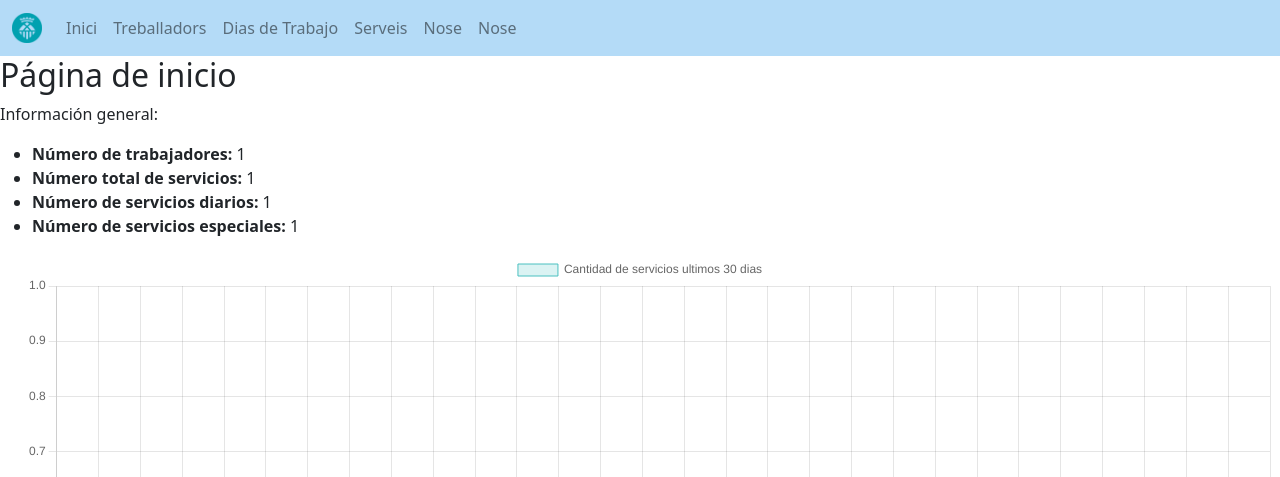
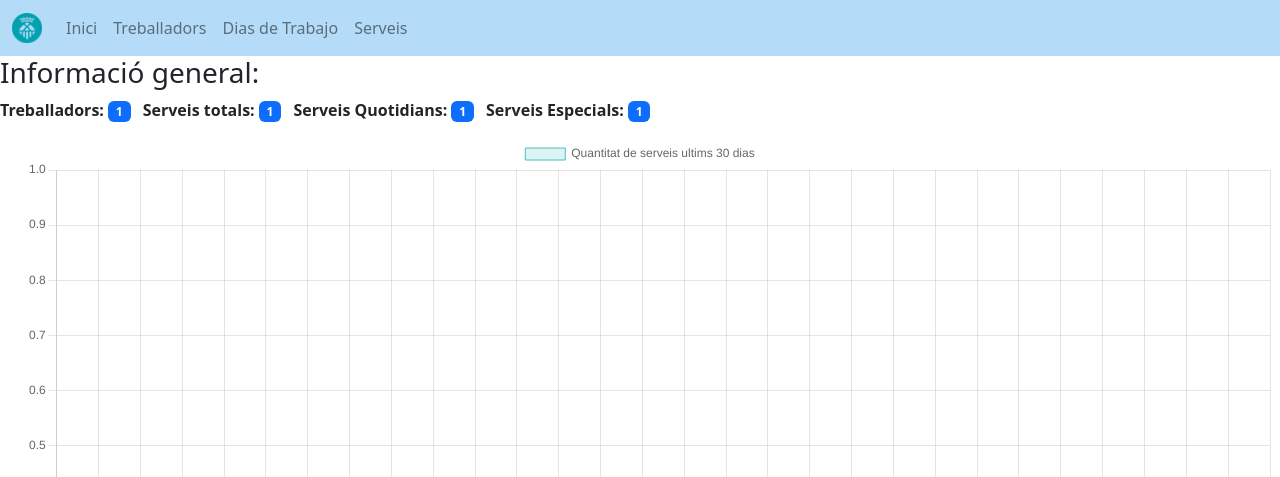
Before and after one commit to Xavierito1825/DABD-PROYECTO, a Django app: page /index/ in a window 1280 px wide. Shown: the top 477 px of the page. Run offline with Django 5.2, Linux system fonts and the light colour scheme; tables that the repository leaves empty hold one stand-in row (values such as "Sample post"); some libraries are stand-ins or nearby versions.

Commit message:
Listo para entregar

```diff
--- a/proyecte_django/brigada/templates/Serveis/Serveis_list.html
+++ b/proyecte_django/brigada/templates/Serveis/Serveis_list.html
@@ -4,6 +4,7 @@
 
 
 
+<br>
 
 <div class="container text-center">
     <button type="button" class="btn btn-primary" data-toggle="modal" data-target="#myServei">
@@ -147,7 +148,7 @@
                 </ul>
                 {% endif %}
                 {% endfor %}
-                <button type="button" class="btn btn-primary" data-bs-toggle="modal" data-bs-target="#modal-{{ ser.id }}">Añadir Trabajador</button>
+                <button type="button" class="btn btn-primary" data-bs-toggle="modal" data-bs-target="#modal-{{ ser.id }}">Afegir Treballadors</button>
               </div>
               {% endfor %}
             </div>
@@ -163,7 +164,7 @@
     <div class="modal-dialog">
       <div class="modal-content">
         <div class="modal-header">
-          <h5 class="modal-title" id="modal-{{ ser.id }}-label">Añadir Trabajador</h5>
+          <h5 class="modal-title" id="modal-{{ ser.id }}-label">Afegir Treballadors</h5>
           <button type="button" class="btn-close" data-bs-dismiss="modal" aria-label="Close"></button>
         </div>
         <div class="modal-body">
--- a/proyecte_django/brigada/templates/base_generic.html
+++ b/proyecte_django/brigada/templates/base_generic.html
@@ -45,12 +45,6 @@
             <li class="nav-item">
               <a class="nav-link" href="{% url 'serveis' %}">Serveis</a>
             </li>
-            <li class="nav-item">
-              <a class="nav-link" href="{% url 'index' %}">Nose</a>
-            </li>
-            <li class="nav-item">
-              <a class="nav-link" href="{% url 'index' %}">Nose</a>
-            </li>
           </ul>
         </div>
       </div>
--- a/proyecte_django/brigada/templates/index.html
+++ b/proyecte_django/brigada/templates/index.html
@@ -1,14 +1,28 @@
 {% extends "base_generic.html" %}
 
 {% block content %}
-<h2>Página de inicio</h2>
-<p>Información general:</p>
-<ul>
-    <li><strong>Número de trabajadores:</strong> {{ num_Treballadors }}</li>
-    <li><strong>Número total de servicios:</strong> {{ num_Serveis }}</li>
-    <li><strong>Número de servicios diarios:</strong> {{ num_Quotidia }}</li>
-    <li><strong>Número de servicios especiales:</strong> {{ num_Especial }}</li>
-</ul>
+<div class="information-container">
+    <h3>Informació general:</h3>
+    <ul class="list-inline">
+      <li class="list-inline-item">
+        <strong>Treballadors:</strong>
+        <span class="badge bg-primary">{{ num_Treballadors }}</span>
+      </li>
+      <li class="list-inline-item">
+        <strong>Serveis totals:</strong>
+        <span class="badge bg-primary">{{ num_Serveis }}</span>
+      </li>
+      <li class="list-inline-item">
+        <strong>Serveis Quotidians:</strong>
+        <span class="badge bg-primary">{{ num_Quotidia }}</span>
+      </li>
+      <li class="list-inline-item">
+        <strong>Serveis Especials:</strong>
+        <span class="badge bg-primary">{{ num_Especial }}</span>
+      </li>
+    </ul>
+</div>
+
 
 <canvas id="serviciosChart"></canvas>
 
@@ -20,7 +34,7 @@
   const datosServicios = {
       labels: labels,
       datasets: [{
-          label: 'Cantidad de servicios ultimos 30 dias',
+          label: 'Quantitat de serveis ultims 30 dias',
           data: data,
           backgroundColor: 'rgba(75, 192, 192, 0.2)',
           borderColor: 'rgba(75, 192, 192, 1)',
--- a/proyecte_django/brigada/urls.py
+++ b/proyecte_django/brigada/urls.py
@@ -10,6 +10,7 @@
     path(r'treballadors', treballadors.lista_trabajadores, name="treballadors"),
     path(r'treballadors/<str:dni>/', treballadors.treballador_info, name='treballador_info'),
     path(r'treballador/<str:dni>/actualizar-telefono/', treballadors.actualizar_telefono, name='actualizar_telefono'),
+    path(r'treballador/<str:dni>/afegir-mes/', treballadors.mes_vacances, name='afegir_mes'),
 
     #DiasTreball
     path(r'diatreball', DiaTreballador.asignar_tipus_dia, name="diatreball"),
```
Also changed, not shown: proyecte_django/brigada/DiaTreballador.py (+13 -1 lines), proyecte_django/brigada/serveis_info.py (+0 -7 lines), proyecte_django/brigada/templates/Dias/Añadir_Dia_Treballador.html (+20 -4 lines), proyecte_django/brigada/templates/Treballador/Treballador_info.html (+54 -0 lines), proyecte_django/brigada/templates/Treballador/Treballador_list.html (+12 -1 lines), proyecte_django/brigada/treballadors.py (+31 -7 lines).
